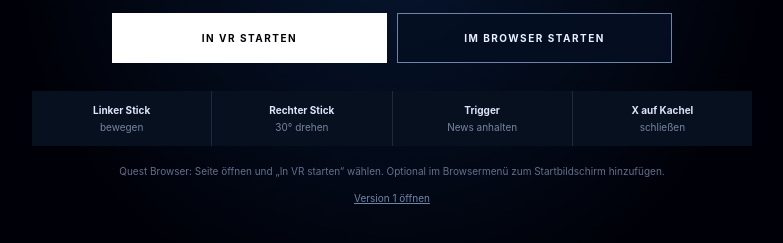
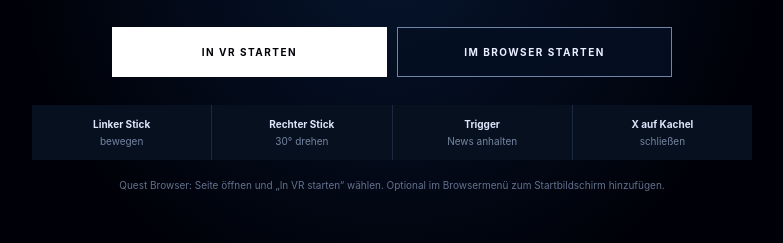
Before and after one commit to maicoding/nachrichtenraum, a website built with Vite: page v2/index.html in a window 1280 px wide. Shown: the part 401-644 px from the top of the page, without its empty margins (248-1031 px from the left). Built offline with nearby package versions, Linux system fonts and the light colour scheme.

Commit message:
Link zu Version 1 aus V2 entfernen

```diff
--- a/v2/index.html
+++ b/v2/index.html
@@ -130,7 +130,6 @@
             <div><dt>X auf Kachel</dt><dd>schließen</dd></div>
           </dl>
           <p class="install-hint">Quest Browser: Seite öffnen und „In VR starten“ wählen. Optional im Browsermenü zum Startbildschirm hinzufügen.</p>
-          <a class="old-version" href="../">Version 1 öffnen</a>
         </div>
       </section>
 
```
